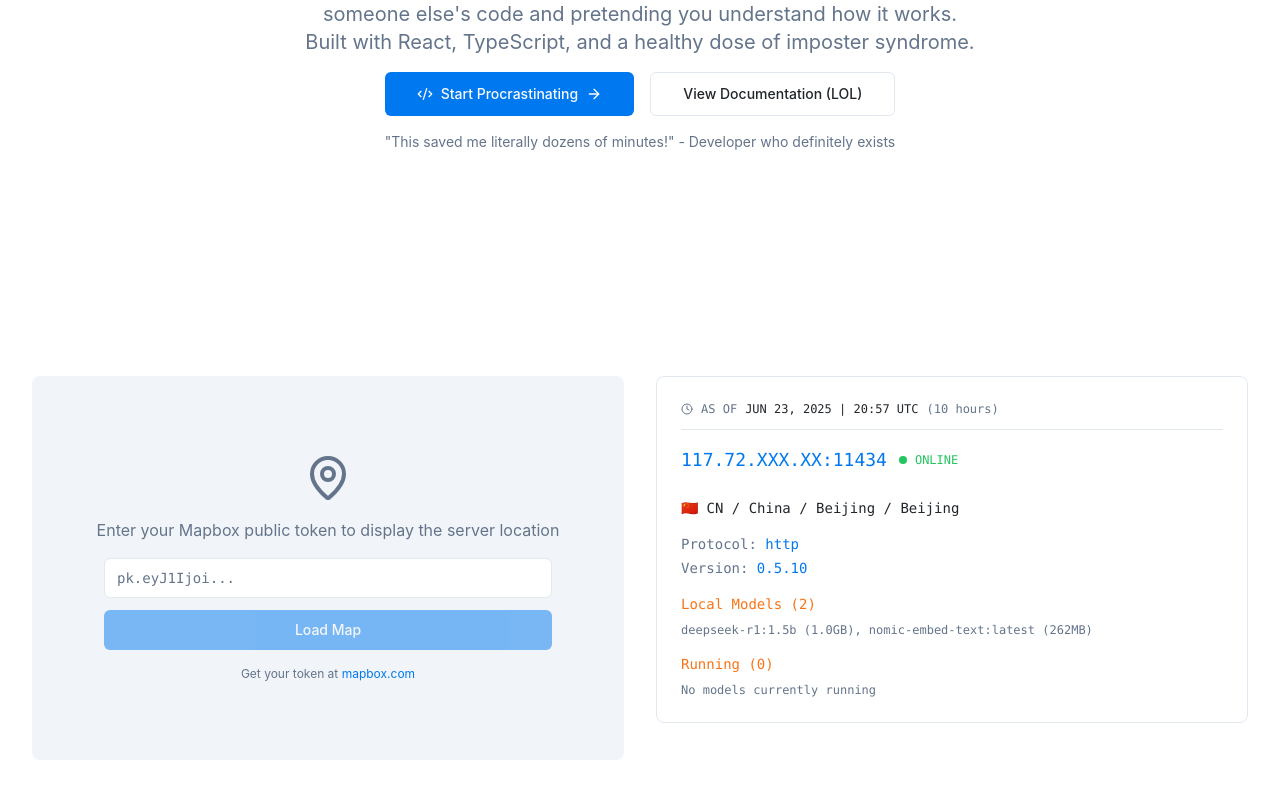
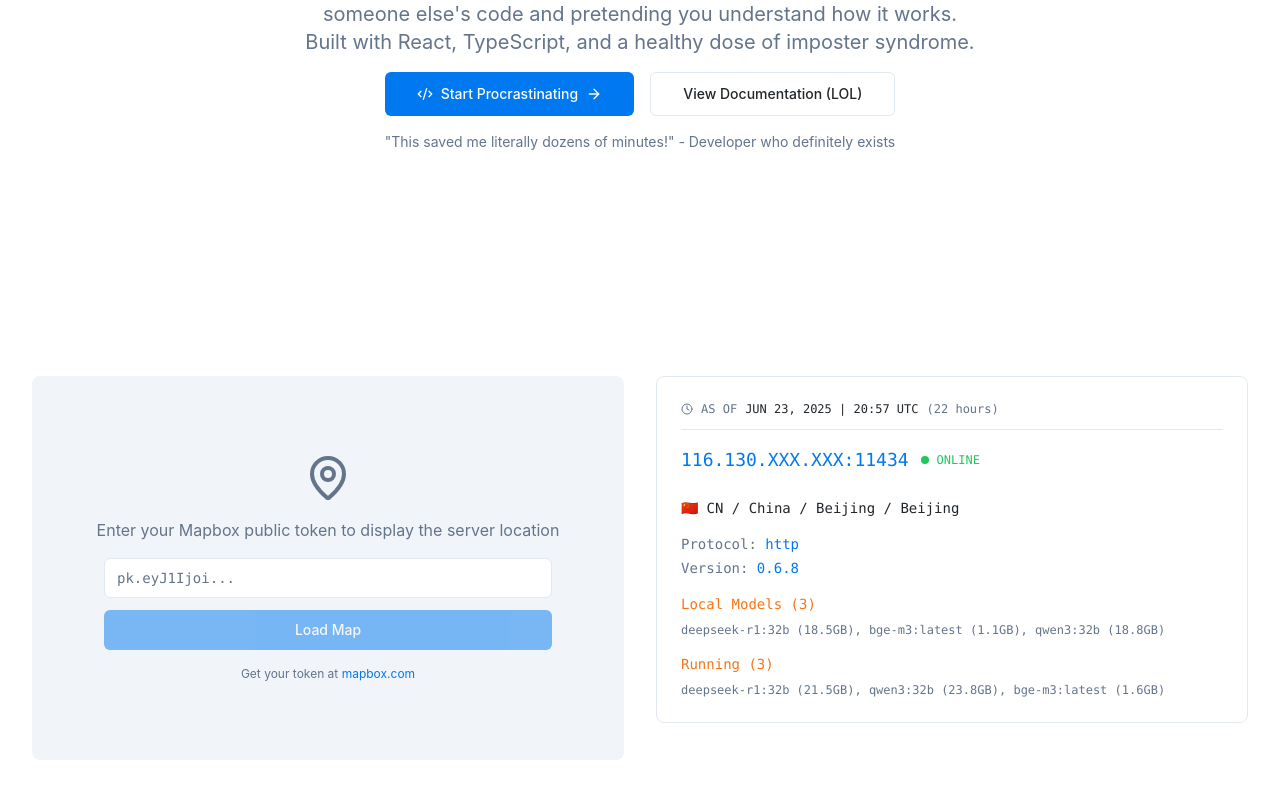
Before and after one commit to nileshevrywhr/sarcastic-react-starter-kit, a React (Vite) app: page / in a window 1280 px wide. Shown: the part 471-1270 px from the top of the page. Built offline with nearby package versions, Linux system fonts and the light colour scheme.

Commit message:
Update LocationInfo with dummy data
Use provided JSON data to populate the LocationInfo component.

```diff
--- a/src/components/LocationInfo.tsx
+++ b/src/components/LocationInfo.tsx
@@ -1,12 +1,11 @@
-
 import { MapPin, Clock } from "lucide-react";
 import Map from "./Map";
 
 const LocationInfo = () => {
   const serverData = {
-    ip: "117.72.XXX.XX",
+    ip: "116.130.XXX.XXX",
     port: 11434,
-    version: "0.5.10",
+    version: "0.6.8",
     city: "Beijing",
     country: "CN",
     country_name: "China",
@@ -16,19 +15,40 @@ const LocationInfo = () => {
     protocol: "http",
     local: [
       {
-        name: "deepseek-r1:1.5b",
-        model: "deepseek-r1:1.5b",
-        size: 1117322599
+        name: "deepseek-r1:32b",
+        model: "deepseek-r1:32b",
+        size: 19851337809
       },
       {
-        name: "nomic-embed-text:latest",
-        model: "nomic-embed-text:latest",
-        size: 274302450
+        name: "bge-m3:latest",
+        model: "bge-m3:latest",
+        size: 1157672605
+      },
+      {
+        name: "qwen3:32b",
+        model: "qwen3:32b",
+        size: 20201253588
       }
     ],
-    running: [],
-    first_seen_online: "2025-06-23T20:57:12.507543",
-    age: "10 hours"
+    running: [
+      {
+        name: "deepseek-r1:32b",
+        model: "deepseek-r1:32b",
+        size: 23088674816
+      },
+      {
+        name: "qwen3:32b",
+        model: "qwen3:32b",
+        size: 25596877482
+      },
+      {
+        name: "bge-m3:latest",
+        model: "bge-m3:latest",
+        size: 1715003392
+      }
+    ],
+    first_seen_online: "2025-06-23T20:57:34.827728",
+    age: "22 hours"
   };
 
   const formatSize = (bytes: number) => {
@@ -139,9 +159,14 @@ const LocationInfo = () => {
           {/* Running Models */}
           <div>
             <div className="text-accent mb-2">Running ({serverData.running.length})</div>
-            {serverData.running.length === 0 && (
-              <div className="text-muted-foreground text-xs">No models currently running</div>
-            )}
+            <div className="text-xs text-muted-foreground">
+              {serverData.running.map((model, index) => (
+                <span key={index}>
+                  {model.name} ({formatSize(model.size)})
+                  {index < serverData.running.length - 1 && ", "}
+                </span>
+              ))}
+            </div>
           </div>
         </div>
       </div>
```
